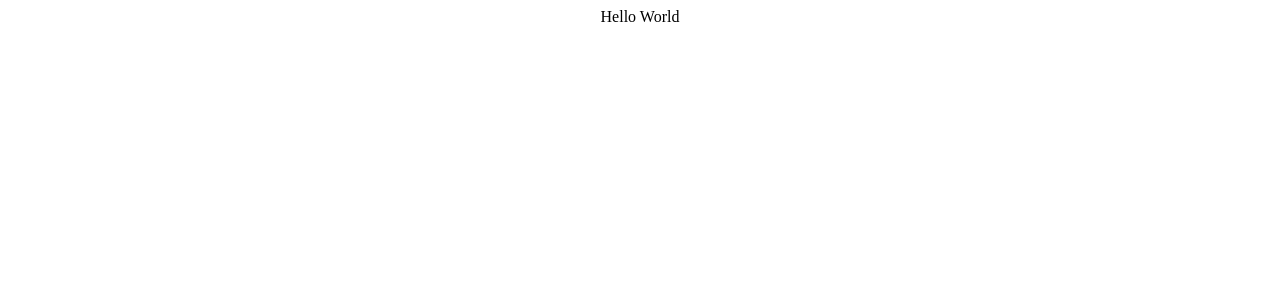
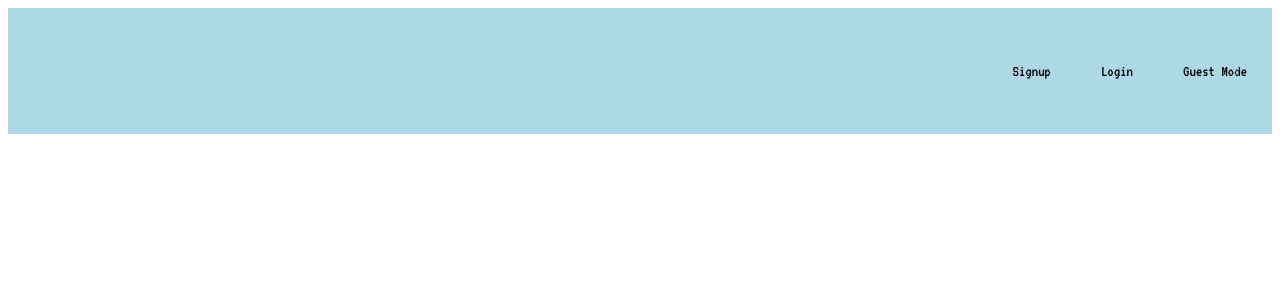
Before and after one commit to cisdell/type_better, a React (Create React App) app: page / in a window 1280 px wide. Shown: the top 300 px of the page. Built offline with nearby package versions, Linux system fonts and the light colour scheme.

Commit message:
google font add test

```diff
--- a/public/index.html
+++ b/public/index.html
@@ -3,6 +3,9 @@
   <head>
     <meta charset="utf-8" />
     <link rel="icon" href="%PUBLIC_URL%/favicon.ico" />
+    <link rel="preconnect" href="https://fonts.googleapis.com">
+    <link rel="preconnect" href="https://fonts.gstatic.com" crossorigin>
+    <link href="https://fonts.googleapis.com/css2?family=VT323&display=swap" rel="stylesheet">
     <meta name="viewport" content="width=device-width, initial-scale=1" />
     <meta name="theme-color" content="#000000" />
     <meta
@@ -10,6 +13,11 @@
       content="Web site created using create-react-app"
     />
     <link rel="apple-touch-icon" href="%PUBLIC_URL%/logo192.png" />
+    <style>
+      div {
+        font-family: 'VT323', monospace;
+      }
+    </style>
     <!--
       manifest.json provides metadata used when your web app is installed on a
       user's mobile device or desktop. See https://developers.google.com/web/fundamentals/web-app-manifest/
@@ -24,7 +32,7 @@
       work correctly both with client-side routing and a non-root public URL.
       Learn how to configure a non-root public URL by running `npm run build`.
     -->
-    <title>React App</title>
+    <title>Typing game</title>
   </head>
   <body>
     <noscript>You need to enable JavaScript to run this app.</noscript>
--- a/src/App.css
+++ b/src/App.css
@@ -1,38 +1,10 @@
 .App {
-  text-align: center;
+  display: flex;
 }
-
-.App-logo {
-  height: 40vmin;
-  pointer-events: none;
+.App .container{
+  flex-grow: 1;
+  padding: 0 60px;
 }
-
-@media (prefers-reduced-motion: no-preference) {
-  .App-logo {
-    animation: App-logo-spin infinite 20s linear;
-  }
+.App ul {
+  list-style-type: none
 }
-
-.App-header {
-  background-color: #282c34;
-  min-height: 100vh;
-  display: flex;
-  flex-direction: column;
-  align-items: center;
-  justify-content: center;
-  font-size: calc(10px + 2vmin);
-  color: white;
-}
-
-.App-link {
-  color: #61dafb;
-}
-
-@keyframes App-logo-spin {
-  from {
-    transform: rotate(0deg);
-  }
-  to {
-    transform: rotate(360deg);
-  }
-}
--- a/src/App.tsx
+++ b/src/App.tsx
@@ -1,12 +1,18 @@
-import React from 'react';
-import logo from './logo.svg';
-import './App.css';
+//libs
+import React from "react";
+
+//components
+import Navbar from "./components/Navbar";
+
+//styles
+import "./App.css";
 
 function App() {
-  console.log('hello console log')
   return (
-    <div className="App">
-      Hello World
+    <div className="container">
+      <div className="App">
+        <Navbar />
+      </div>
     </div>
   );
 }
--- /dev/null
+++ b/src/components/Navbar.css
@@ -0,0 +1,19 @@
+.navbar {
+  width: 100%;
+  padding: 30px 0;
+  box-sizing: border-box;
+  margin-bottom: 80px;
+  background-color: lightblue;
+}
+.navbar ul {
+  display: flex;
+  margin: 0 auto;
+  align-items: center;
+  justify-content: flex-end;
+}
+.navbar li {
+  margin: 25px;
+}
+.navbar a {
+  color: #333;
+}
--- /dev/null
+++ b/src/components/Navbar.tsx
@@ -0,0 +1,18 @@
+import React from "react";
+
+//styles and images
+import "./Navbar.css";
+
+export default function Navbar() {
+  return (
+    <div className="navbar">
+      <ul>
+        <>
+          <li>Signup</li>
+          <li>Login</li>
+          <li>Guest Mode</li>
+        </>
+      </ul>
+    </div>
+  );
+}
```
Also changed, not shown: src/components/Lifeblocks.tsx (added, +7 -0 lines), src/components/Sidebar.tsx (added, +7 -0 lines), src/components/Lifeblocks.css (added), src/components/Sidebar.css (added).
